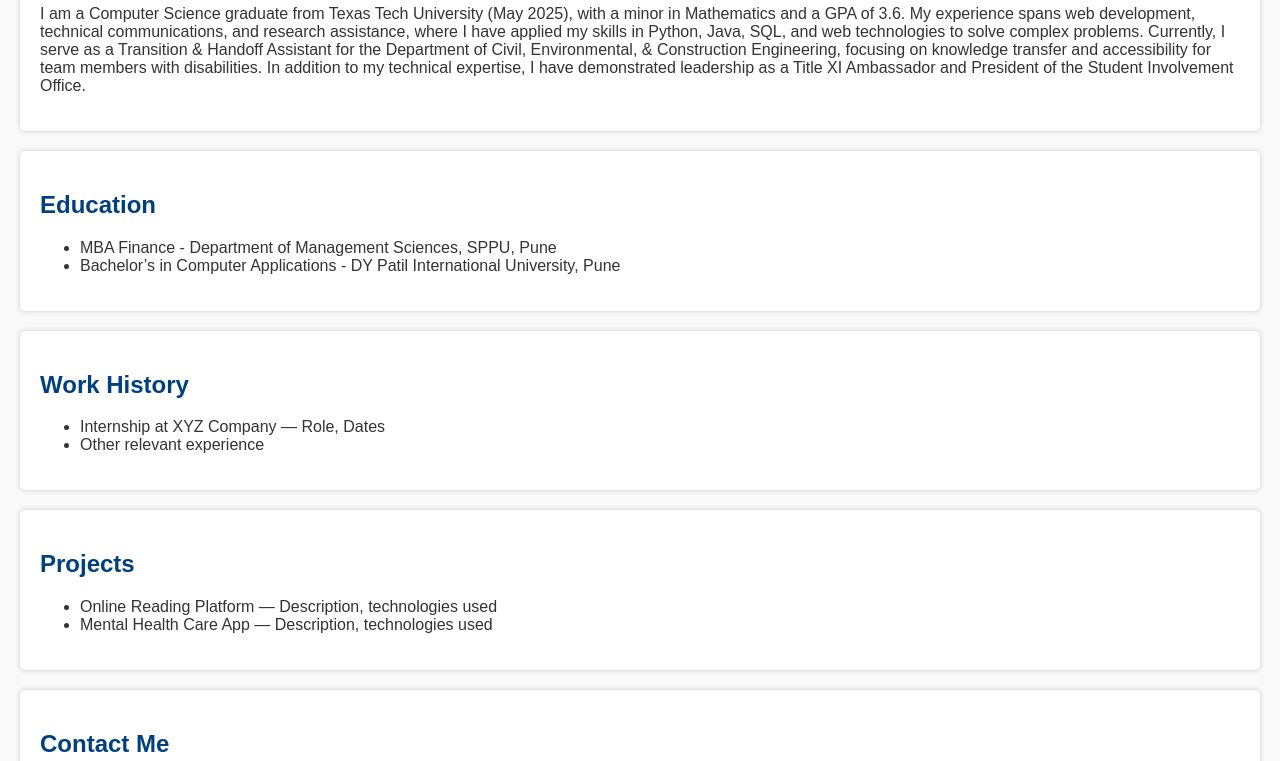
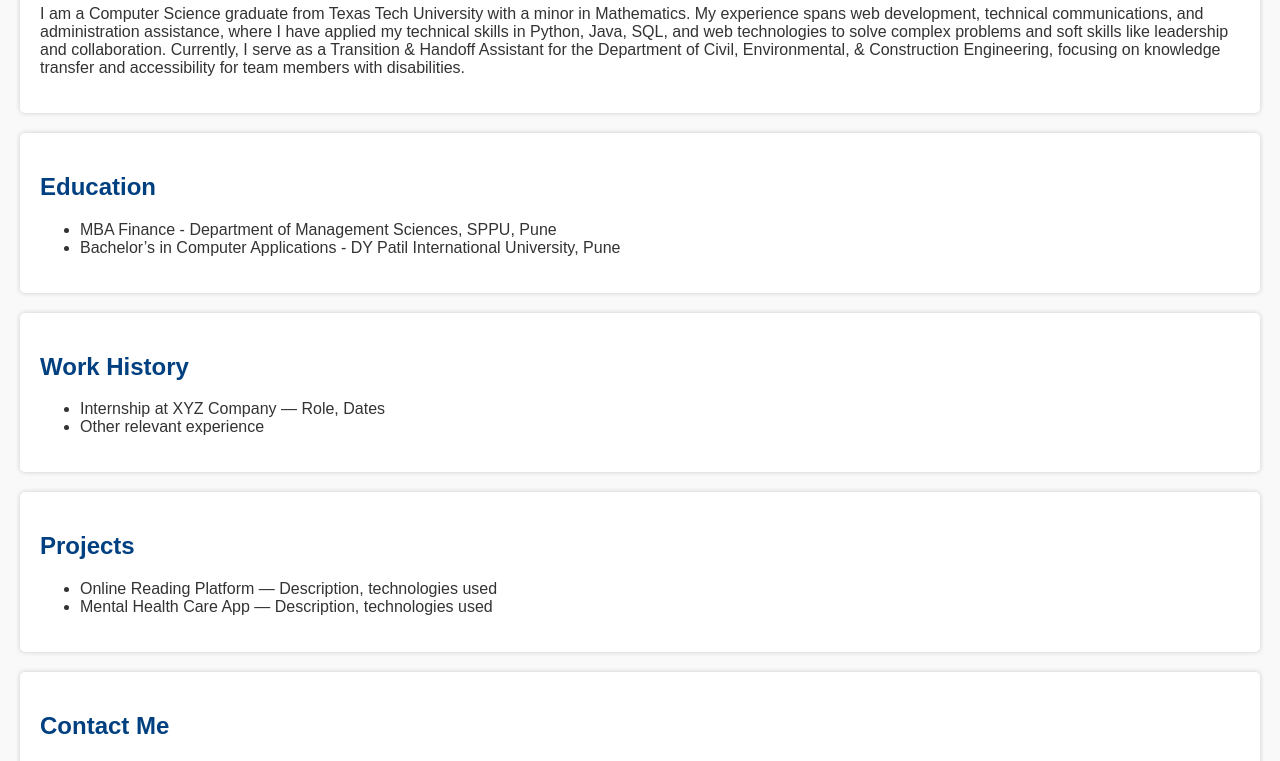
Before and after one commit to Khushi-Nankani/portfolio, a plain HTML site: page index.html in a window 1280 px wide. Shown: the part 161-922 px from the top of the page. Drawn offline with Linux system fonts and the light colour scheme.

Commit message:
Update index.html

```diff
--- a/index.html
+++ b/index.html
@@ -56,10 +56,8 @@
   <section id="about">
   <h1>Khushi Nankani</h1>
   <p>
-    I am a Computer Science graduate from Texas Tech University (May 2025), with a minor in Mathematics and a GPA of 3.6.
-    My experience spans web development, technical communications, and research assistance, where I have applied my skills in Python, Java, SQL, and web technologies to solve complex problems.
+    I am a Computer Science graduate from Texas Tech University with a minor in Mathematics. My experience spans web development, technical communications, and administration assistance, where I have applied my technical skills in Python, Java, SQL, and web technologies to solve complex problems and soft skills like leadership and collaboration.
     Currently, I serve as a Transition & Handoff Assistant for the Department of Civil, Environmental, & Construction Engineering, focusing on knowledge transfer and accessibility for team members with disabilities.
-    In addition to my technical expertise, I have demonstrated leadership as a Title XI Ambassador and President of the Student Involvement Office.
   </p>
 </section>
 
```
